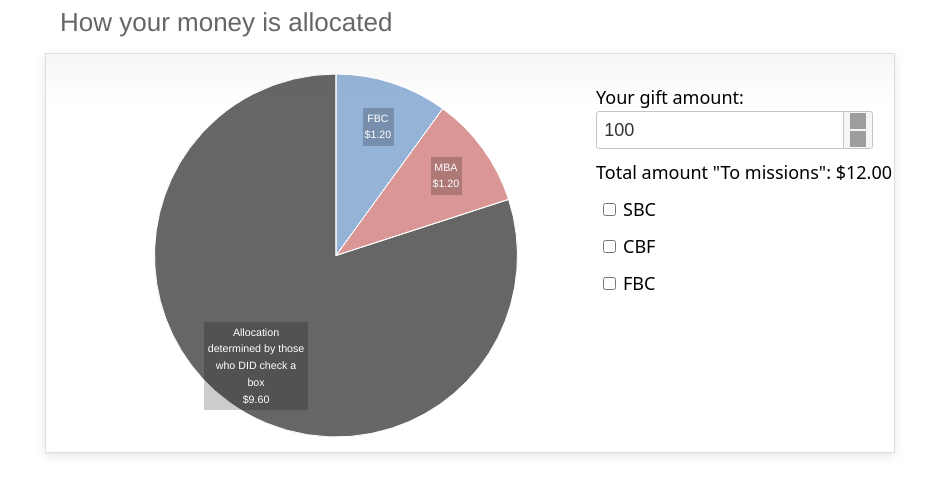
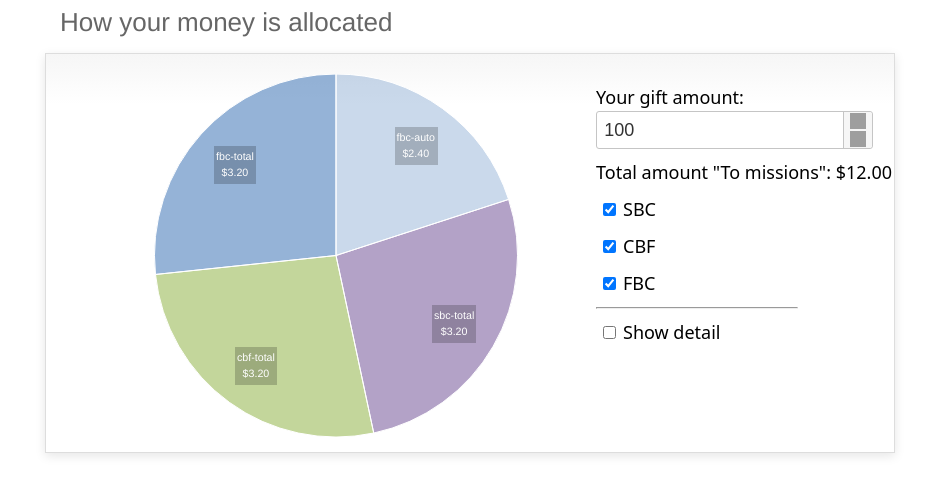
Before and after one commit to nathanalderson/flot-scratch, a plain HTML site: page index.html in a window 1280 px wide. Shown: the part 66-560 px from the top of the page, without its empty margins (170-1096 px from the left). Drawn offline with nearby package versions, Linux system fonts and the light colour scheme; some packages are replaced by stand-ins of ours; grey boxes are pictures that could not be loaded; a script that the page names is missing.

Commit message:
everything basically working; much cleaner; needs labels and better colors

```diff
--- a/index.html
+++ b/index.html
@@ -100,43 +100,128 @@
             return parseFloat(amount)
         }
 
-        function getColor(label) {
-            var color;
-            switch(label) {
-                case "MBA"  : color = "rgba(192, 80 , 77 , 0.6)"; break;
-                case "FBC"  : color = "rgba(79 , 129, 189, 0.6)"; break;
-                case "CBF"  : color = "rgba(155, 187, 89 , 0.6)"; break;
-                case "SBC"  : color = "rgba(128, 100, 162, 0.6)"; break;
-                case "none" : color = "rgba(0  , 0  , 0  , 0.6)"; break;
-            }
-            return color;
-        }
-
         function dollarString(num) {
             return "$"+(Math.round(num*100)/100).toFixed(2)
         }
 
-        function redraw() {
-			placeholder.unbind();
+        function calculate(amount, sbcChecked, cbfChecked, fbcChecked) {
+            var data = {};
 
-            var amount = getAmount();
-            var checked = $(".checkbox:checked")
-            var numChecked = checked.length
-            var missionsAmount = amount * 0.12
-            $("#toMissionsAmount").text(dollarString(missionsAmount))
-            data = [ { label: "FBC", data: missionsAmount*.1, color: getColor("FBC")}
-                   , { label: "MBA", data: missionsAmount*.1, color: getColor("MBA")} ]
-            missionsAmount = missionsAmount * .8
-            if(checked.length) {
-                $.each(checked, function(i, elem) {
-                    data.push({ label: $(elem).val(), data: missionsAmount/checked.length, color: getColor($(elem).val()) })
-                });
+            fbc_auto_percent = 0.2;
+            fbc_auto_amount = amount * fbc_auto_percent;
+            data['fbc-auto'] = {data: fbc_auto_amount, ordinal: 10};
+
+            mba_auto_percent = 0;
+            mba_auto_amount = amount * mba_auto_percent;
+            data['mba-auto'] = {data: mba_auto_amount, ordinal: 20};
+
+            amount = amount - mba_auto_amount - fbc_auto_amount;
+
+            var orgs   = ['sbc', 'cbf', 'fbc'];
+            var checks = [sbcChecked, cbfChecked, fbcChecked];
+
+            // how many are checked?
+            var numChecked = 0;
+            numChecked += sbcChecked ? 1 : 0;
+            numChecked += cbfChecked ? 1 : 0;
+            numChecked += fbcChecked ? 1 : 0;
+
+            // if none checked, it's all undesignated
+            if (numChecked == 0)
+                data['undesignated'] = {data: amount, ordinal: 25};
+
+            // compute totals for each org
+            var sbcTotal = sbcChecked ? (amount/numChecked) : 0;
+            var cbfTotal = cbfChecked ? (amount/numChecked) : 0;
+            var fbcTotal = fbcChecked ? (amount/numChecked) : 0;
+            data['sbc-total'] = {data: sbcTotal, ordinal: 30};
+            data['cbf-total'] = {data: cbfTotal, ordinal: 40};
+            data['fbc-total'] = {data: fbcTotal, ordinal: 50};
+
+            // sbc details
+            sbc_state_percent    = 0.57;
+            sbc_state_amount     = data['sbc-total'].data * sbc_state_percent;
+            sbc_national_amount  = data['sbc-total'].data - sbc_state_amount;
+            data['sbc-state']    = {data: sbc_state_amount, ordinal: 31};
+            data['sbc-national'] = {data: sbc_national_amount, ordinal: 32};
+
+            // cbf details
+            cbf_state_percent    = 0.20;
+            cbf_state_amount     = data['cbf-total'].data * cbf_state_percent;
+            cbf_national_percent = 0.50;
+            cbf_national_amount  = data['cbf-total'].data * cbf_national_percent;
+            cbf_asc_amount       = data['cbf-total'].data - cbf_national_amount - cbf_state_amount; // earmarked
+            data['cbf-state']    = {data: cbf_state_amount, ordinal: 41};
+            data['cbf-national'] = {data: cbf_national_amount, ordinal: 42};
+            data['cbf-asc']      = {data: cbf_asc_amount, ordinal: 43};
+
+            return data;
+        }
+
+        function getColor(label) {
+            var alpha;
+            if (/total/.test(label)) {
+                alpha = 0.6;
+            }
+            else if (/state/.test(label)) {
+                alpha = 0.45;
             }
             else {
-                data.push({ label: "Allocation determined by those who DID check a box"
-                          , data: missionsAmount, color: getColor("none") });
+                alpha = 0.3;
             }
 
+            var color;
+            if(/mba/.test(label))
+                color = "rgba(192, 80 , 77 , " + alpha + ")";
+            else if (/fbc/.test(label))
+                color = "rgba(79 , 129, 189, " + alpha + ")";
+            else if (/sbc/.test(label) || /asc/.test(label))
+                color = "rgba(128, 100, 162, " + alpha + ")";
+            else if (/cbf/.test(label))
+                color = "rgba(155, 187, 89 , " + alpha + ")";
+            else
+                color = "rgba(0  , 0  , 0  , " + alpha + ")";
+
+            return color;
+        }
+
+        function getLabel(label) {
+            return label;
+        }
+
+        function addColors(data) {
+            $.each(data, function(k, v) {
+                data[k].color = getColor(k);
+            });
+            return data;
+        }
+
+        function addLabels(data) {
+            $.each(data, function(k, v) {
+                data[k].label = getLabel(k);
+            });
+            return data;
+        }
+
+        function sortAndReshape(data, detail) {
+            var piedata = [];
+            // filter and place in array
+            $.each(data, function(k, v) {
+                if (/auto/.test(k) || /undesignated/.test(k))
+                    piedata.push(v);
+                else if (!detail && /total/.test(k))
+                    piedata.push(v);
+                else if (detail && (/fbc/.test(k) || !/total/.test(k)))
+                    piedata.push(v);
+            });
+
+            // sort
+            piedata.sort(function(a, b) { return a.ordinal - b.ordinal; });
+
+            return piedata;
+        }
+
+        function drawPlot(data) {
             function labelFormatter(label, series) {
                 return "<div style='font-size:8pt; text-align:center; padding:2px; color:white; max-width: 100px;'>" +
                     label + "<br/>" + dollarString(series.data[0][1]) + "</div>";
@@ -162,18 +247,33 @@
               , legend: {
                   show: false
                 }
-              // , grid: {
-                  // hoverable: true,
-                  // clickable: true
-                // }
             });
         }
 
-		$(document).ready(function() {
-            redraw();
-		});
+        function redraw() {
+			placeholder.unbind();
 
-        $(".checkbox").change(function() { redraw(); });
+            var amount = getAmount();
+            var missionsAmount = amount * 0.12
+            $("#toMissionsAmount").text(dollarString(missionsAmount));
+
+            var sbcChecked = $("#sbc-checkbox").is(":checked")
+            var cbfChecked = $("#cbf-checkbox").is(":checked")
+            var fbcChecked = $("#fbc-checkbox").is(":checked")
+            var detailChecked = $("#detail-checkbox").is(":checked")
+
+            data = calculate(missionsAmount, sbcChecked, cbfChecked, fbcChecked);
+            data = addColors(data);
+            data = addLabels(data);
+            data = sortAndReshape(data, detailChecked);
+
+            drawPlot(data);
+        }
+
+		$(document).ready(function() { redraw(); });
+        $(".orgCheckbox").change(function() { redraw(); });
+        $("#detail-checkbox").change(function() { redraw(); });
+        $("#amount").change(function() { redraw(); });
         $("#amount").spinner({
             min: 0,
             step: 10,
@@ -199,9 +299,11 @@
                 <p>Your gift amount:<br/>
                 <input id="amount" name="amount" value="100" /><br></p>
                 <p id="toMissions">Total amount "To missions": <span id="toMissionsAmount">$10.00</span></p>
-                <p><input class="checkbox" type="checkbox" name="SBC" value="SBC" />SBC</p>
-                <p><input class="checkbox" type="checkbox" name="CBF" value="CBF" />CBF</p>
-                <p><input class="checkbox" type="checkbox" name="FBC" value="FBC" />FBC</p>
+                <p><input class="orgCheckbox" type="checkbox" id="sbc-checkbox" name="SBC" value="SBC" checked/>SBC</p>
+                <p><input class="orgCheckbox" type="checkbox" id="cbf-checkbox" name="CBF" value="CBF" checked/>CBF</p>
+                <p><input class="orgCheckbox" type="checkbox" id="fbc-checkbox" name="FBC" value="FBC" checked/>FBC</p>
+                <p><hr width="200px"></p>
+                <p><input type="checkbox" id="detail-checkbox" name="detail" value="detail" />Show detail</p>
             </div>
 		</div>
 
```
